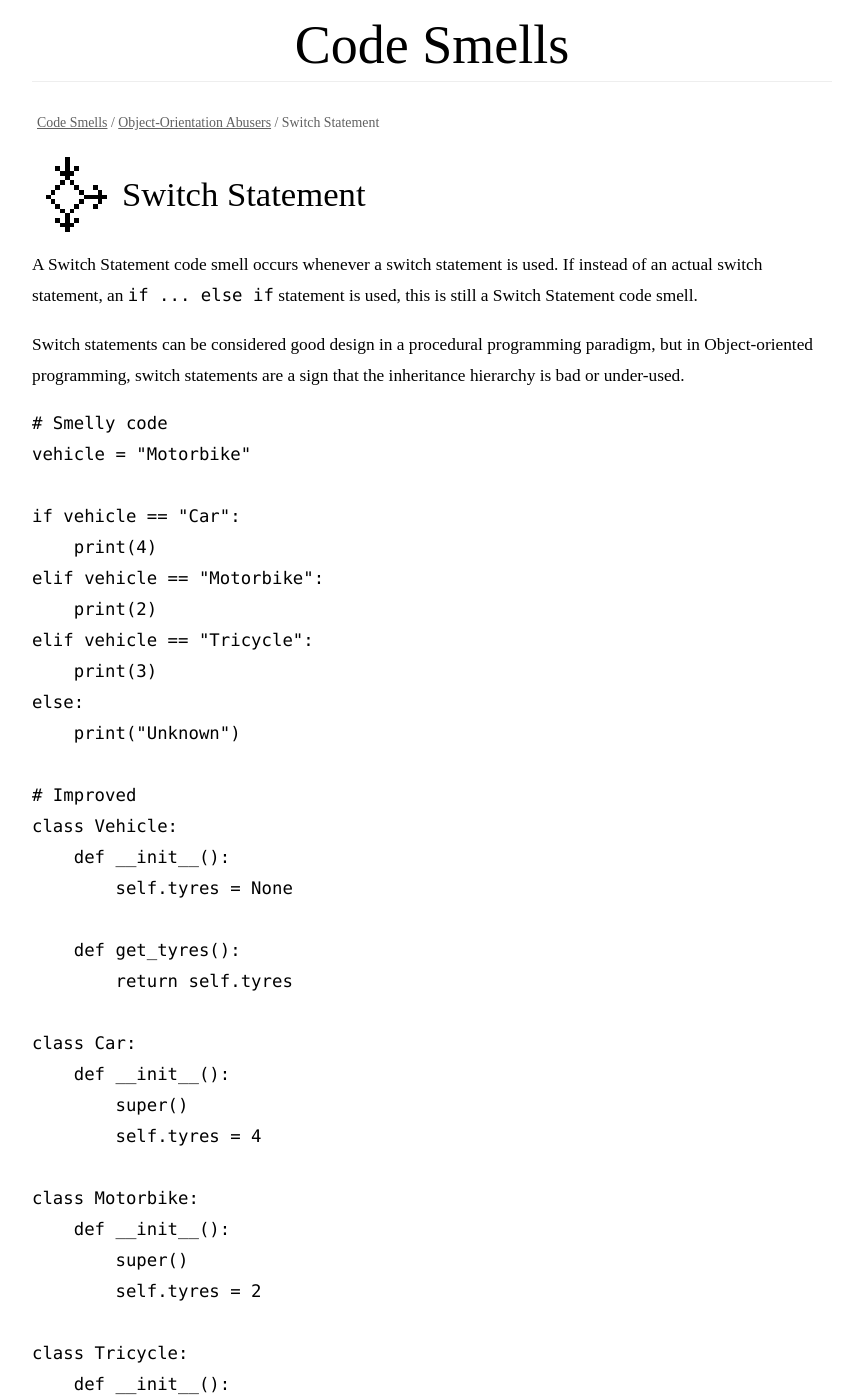
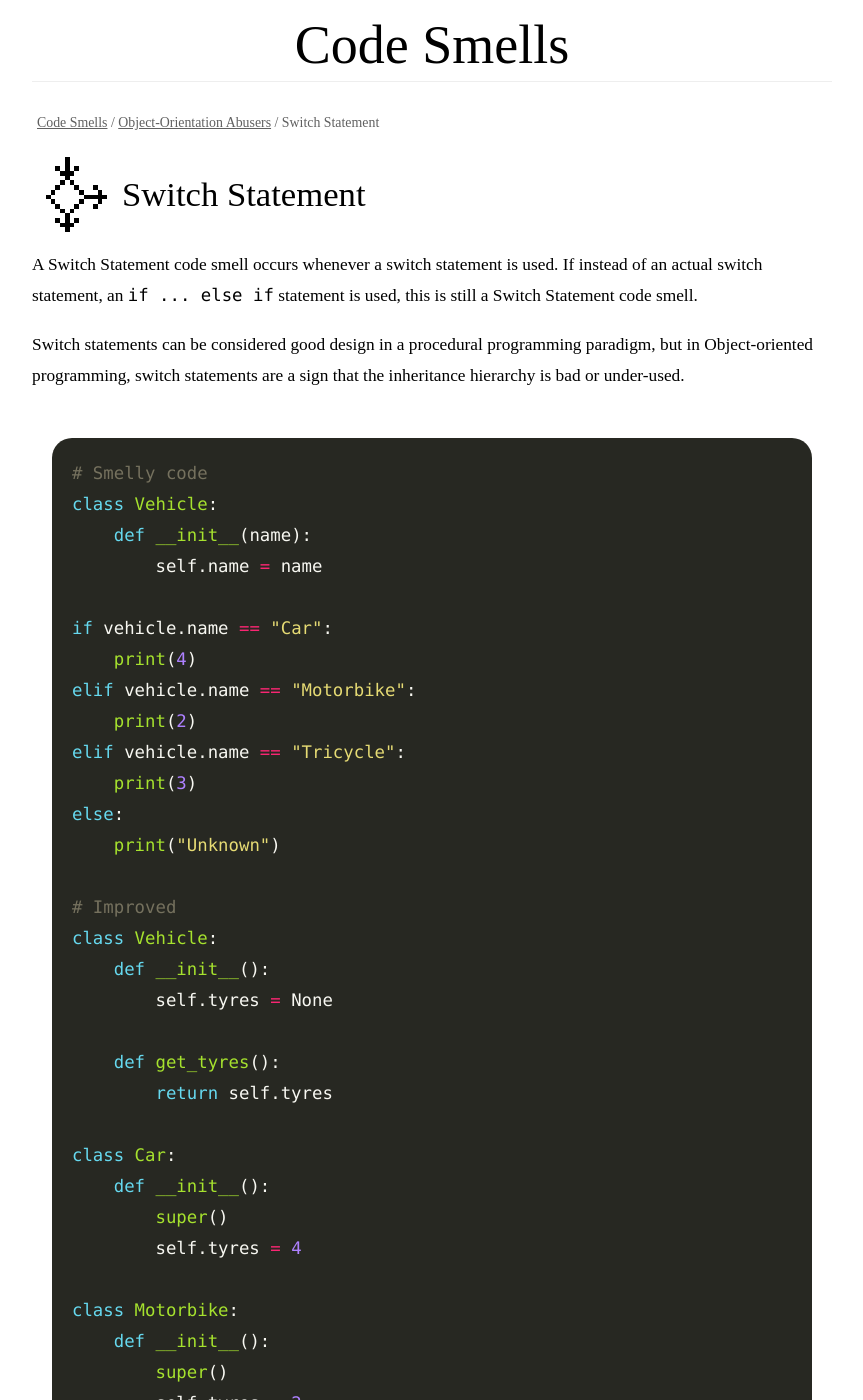
Before and after one commit to Coedice/codeSmells, a Jekyll site: the page built from _smells/object-orientation-abusers/switch-statement.md, in a window 1280 px wide and 1400 px high. Shown: the whole window, without its empty margins (208-1071 px from the left). Built offline with Jekyll 4.4.1, drawn with Linux system fonts in a browser that asks for light colours; some of the changed text lies outside the part shown.

Commit message:
* Fixed Kramdown syntax highlighting * Fixed smelly code example

```diff
--- a/_smells/object-orientation-abusers/switch-statement.md
+++ b/_smells/object-orientation-abusers/switch-statement.md
@@ -7,15 +7,17 @@ image: switchStatement.png
 A Switch Statement code smell occurs whenever a switch statement is used. If instead of an actual switch statement, an `if ... else if` statement is used, this is still a Switch Statement code smell.
 
 Switch statements can be considered good design in a procedural programming paradigm, but in Object-oriented programming, switch statements are a sign that the inheritance hierarchy is bad or under-used.
-~~~ Python
+~~~ python
 # Smelly code
-vehicle = "Motorbike"
+class Vehicle:
+    def __init__(name):
+        self.name = name
 
-if vehicle == "Car":
+if vehicle.name == "Car":
     print(4)
-elif vehicle == "Motorbike":
+elif vehicle.name == "Motorbike":
     print(2)
-elif vehicle == "Tricycle":
+elif vehicle.name == "Tricycle":
     print(3)
 else:
     print("Unknown")
```
